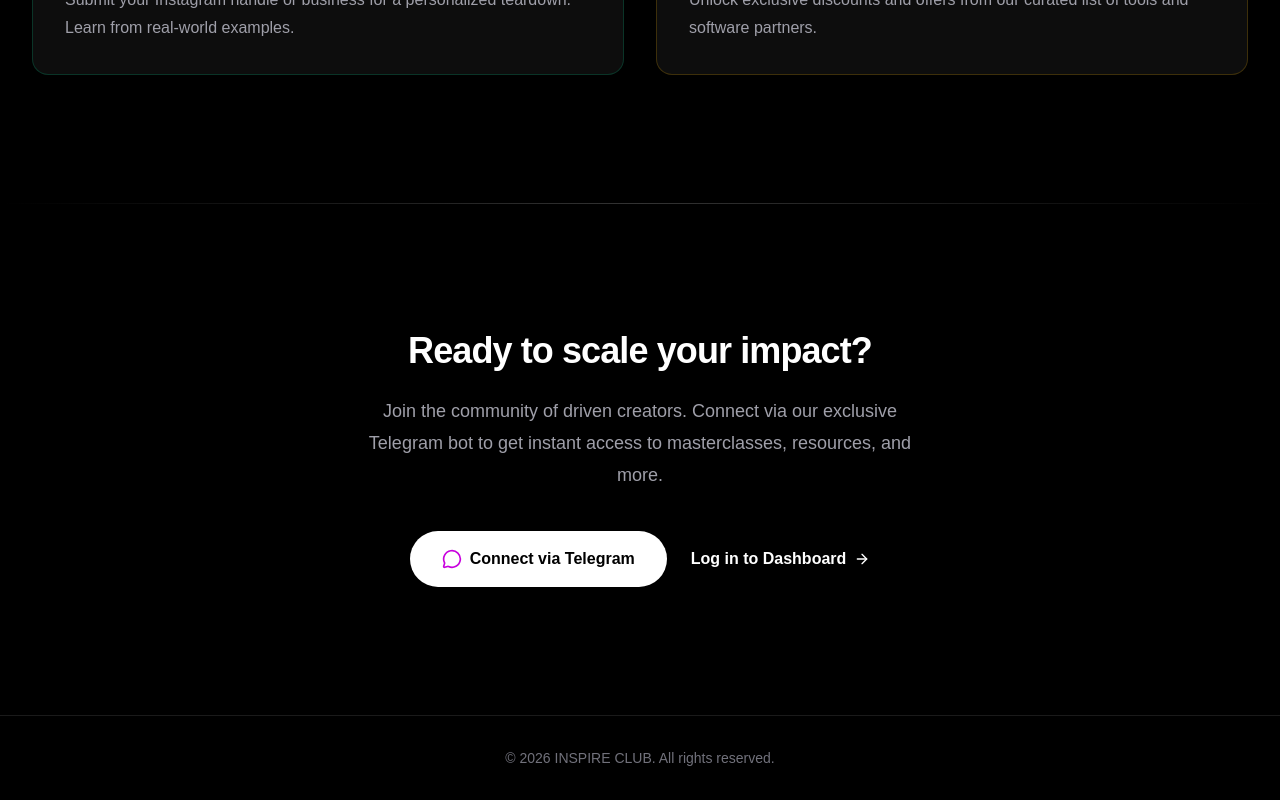
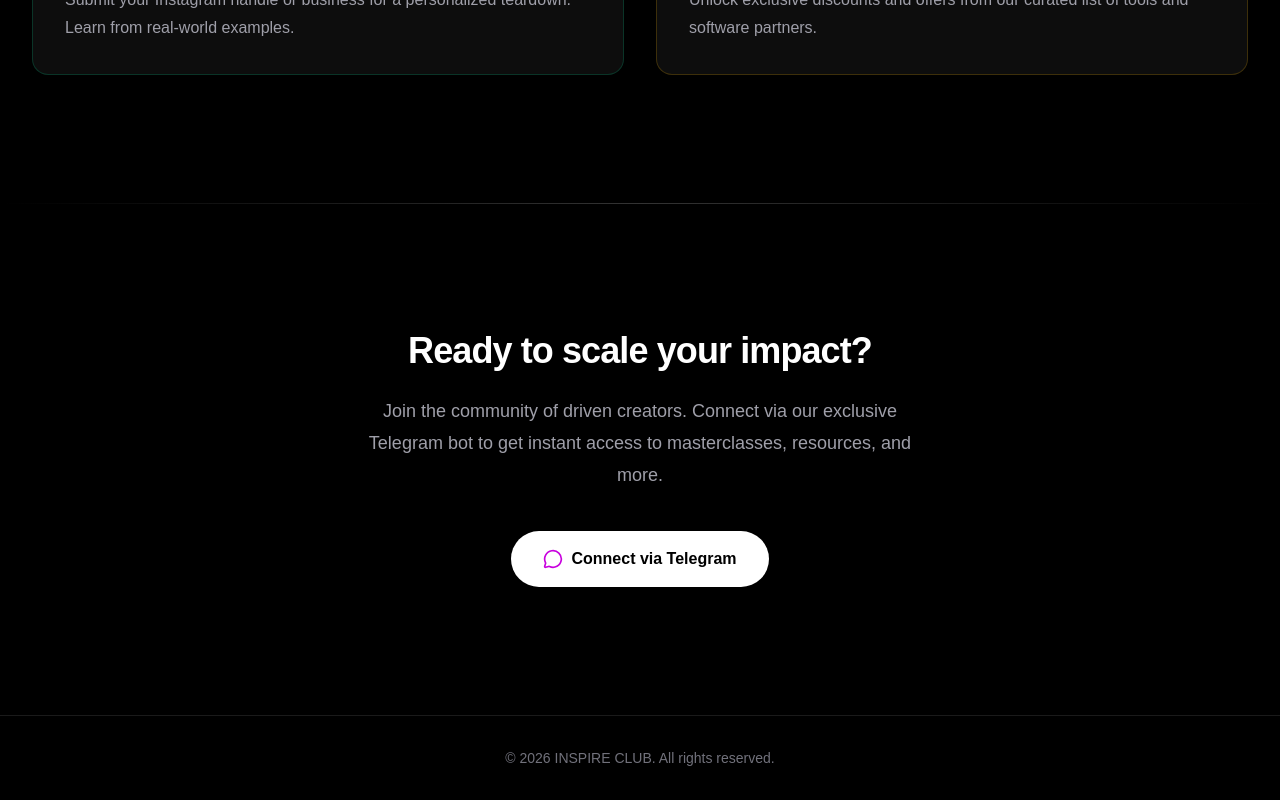
Before and after one commit to TrillionaireViier/INSPIRE-CLUB-tg, a Next.js app: page / in a window 1280 px wide. Shown: the part 1557-2357 px from the top of the page. Built offline with nearby package versions, Linux system fonts and the light colour scheme.

Commit message:
chore: remove Log in to Dashboard link from footer

```diff
--- a/src/components/landing/CallToAction.tsx
+++ b/src/components/landing/CallToAction.tsx
@@ -1,7 +1,7 @@
 "use client";
 
 import { motion } from "framer-motion";
-import { ArrowRight, MessageCircle } from "lucide-react";
+import { MessageCircle } from "lucide-react";
 import Link from "next/link";
 
 export function CallToAction() {
@@ -33,12 +33,6 @@ export function CallToAction() {
               <MessageCircle className="w-5 h-5 text-fuchsia-600" />
               Connect via Telegram
             </Link>
-            <Link
-              href="/admin"
-              className="group flex items-center justify-center gap-2 text-base font-semibold leading-6 text-white hover:text-fuchsia-400 transition-colors"
-            >
-              Log in to Dashboard <ArrowRight className="w-4 h-4 group-hover:translate-x-1 transition-transform" />
-            </Link>
           </div>
         </motion.div>
       </div>
```
